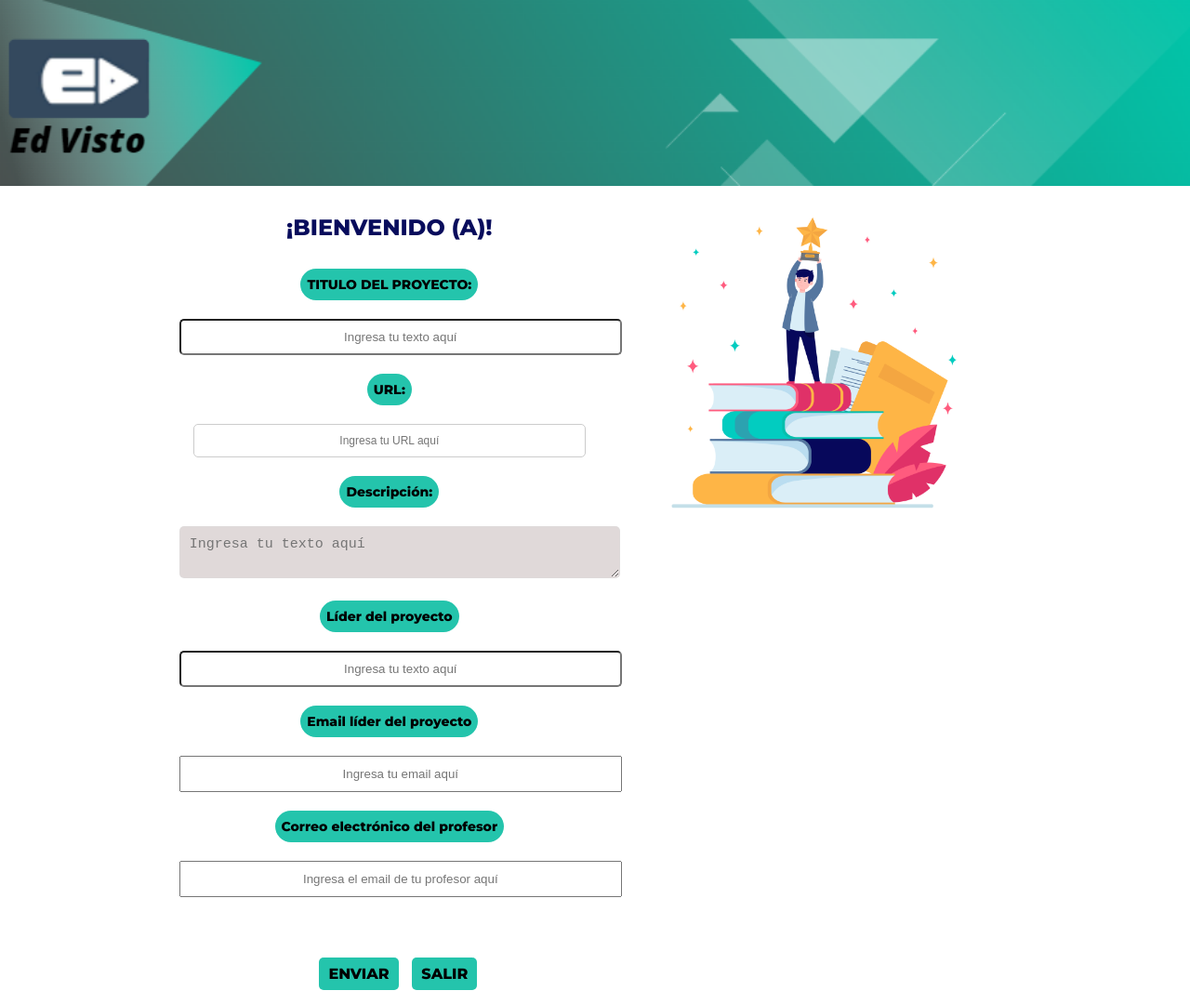
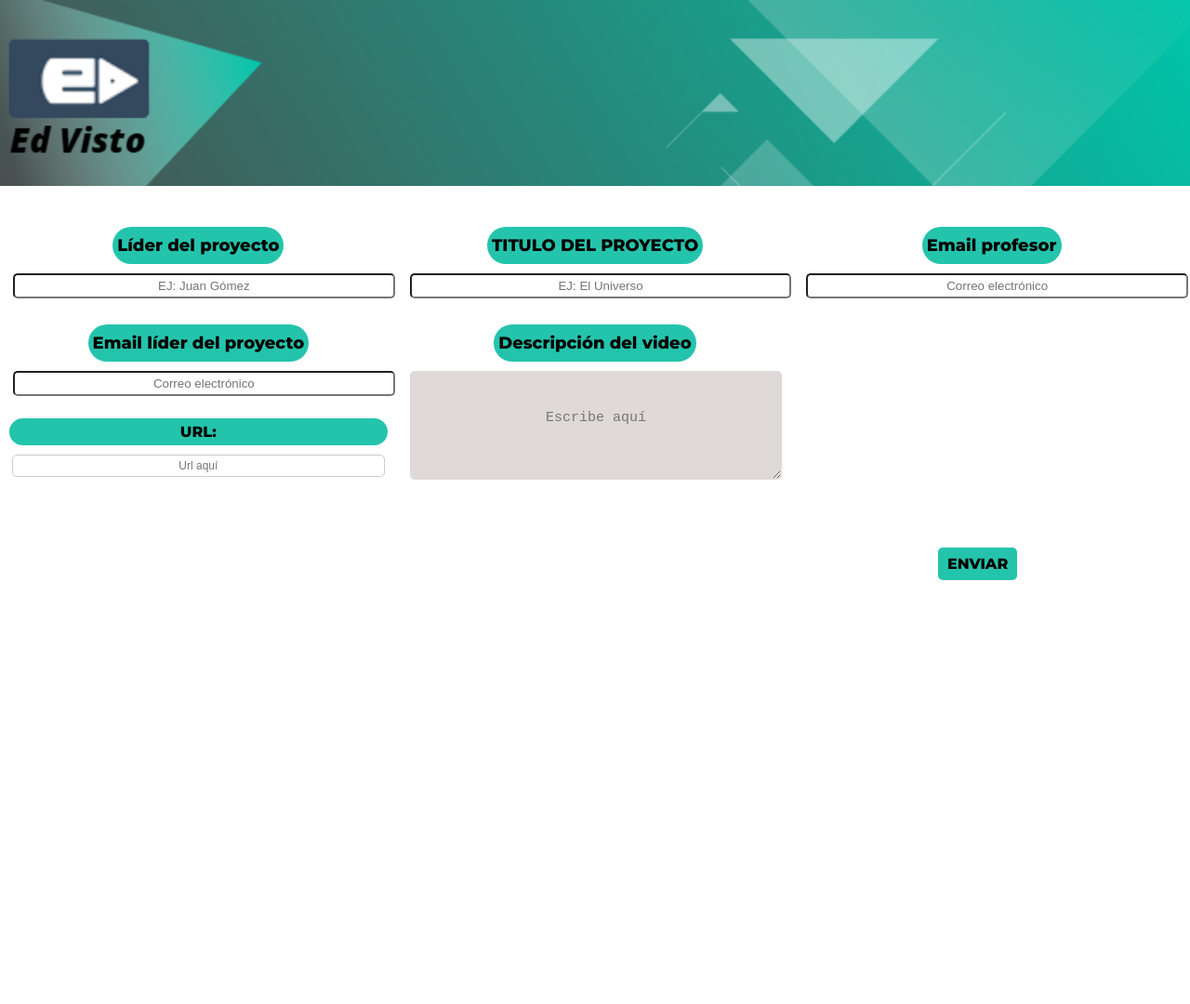
Before and after one commit to InTechMOM/team-7-front, a plain HTML site: page estudiantepantalla1.html in a window 1280 px wide. Shown: the whole page at 93% size. After the commit the page ends 800 px from the top, so only its background shows below. Drawn offline with Linux system fonts and the light colour scheme.

Commit message:
Se estructura script en login para acceder a pantallas

```diff
--- a/estudiantepantalla1.html
+++ b/estudiantepantalla1.html
@@ -3,7 +3,7 @@
 <head>
 	<meta charset="UTF-8">
 	<meta name="viewport" content="width=device-width, initial-scale=1.0">
-	<title>Estudiante</title>
+	<title>Estudiante - Ver Calificaciones</title>
     <link rel="icon" type="image/x-icon" href="imagenes/Captura.PNG">
     <link rel="stylesheet" href="style.css">
 	<link rel="preconnect" href="https://fonts.googleapis.com">
@@ -18,43 +18,49 @@
 
   </header>
 
-  <form class="form-estudiante">
-  <div class="column-estudiante1">
-    <h2>¡BIENVENIDO (A)!</h2>
-    <div class="input-box-estudiante1">
-      <h3>TITULO DEL PROYECTO:</h3>
-      <input type="text" placeholder="Ingresa tu texto aquí">
+  <div class="container-colum">
+    <div class="column">
+        <div class="input-box">
+          <h3>Líder del proyecto</h3>
+            <input type="text" minlength="4" maxlength="80" placeholder="EJ: Juan Gómez">
+               </div>
+            <div class="input-box" onsubmit="return validarEmail()">
+              <h3>Email líder del proyecto</h3>
+                <input class="input-box-email" type="email" id="email" name="email" minlength="4" maxlength="256" placeholder="Correo electrónico">
+                  </div>
+                    <div class="form-group-estudiante">
+                     <label for="input-url-estudiante">URL:</label>
+                      <input type="url" id="input-url" name="url" placeholder="Url aquí">
+                        </div>
+
     </div>
-    <div class="input-box-estudiante1">
-      <h3>URL:</h3>
-      <input type="url" placeholder="Ingresa tu URL aquí">
+    <div class="column">
+        <div class="input-box">
+          <h3>TITULO DEL PROYECTO</h3>
+            <input type="text" minlength="4" maxlength="80" placeholder="EJ: El Universo">
+              </div>
+                <div class="input-box">
+                  <h3>Descripción del video</h3>
+                    <div class="container-textarea">
+                      <textarea class="textinput" minlength="4" maxlength="500" placeholder="Escribe aquí" rows="8" cols="40"></textarea>
+                        </div>
+                         </div>
+
     </div>
-    <div class="input-box-estudiante1">
-      <h3>Descripción:</h3>
-      <textarea class="textarea-estudiante1" placeholder="Ingresa tu texto aquí"></textarea>
-    </div>
-    <div class="input-box-estudiante1">
-      <h3>Líder del proyecto</h3>
-      <input type="text" placeholder="Ingresa tu texto aquí">
-    </div>
-    <div class="input-box-estudiante1">
-      <h3>Email líder del proyecto</h3>
-      <input type="email" placeholder="Ingresa tu email aquí">
-    </div>
-    <div class="input-box-estudiante1">
-      <h3>Correo electrónico del profesor</h3>
-      <input type="email" placeholder="Ingresa el email de tu profesor aquí">
+
+
+    <div class="column">
+      <div class="input-box" onsubmit="return validarEmail()">
+        <h3>Email profesor</h3>
+          <input class="input-box-email" type="email" id="email" name="email" minlength="4" maxlength="256" placeholder="Correo electrónico">
+            </div>
+
+
     </div>
   </div>
-  <div class="column">
-      <img src="imagenes/5891.jpg" alt="Imagen">
-  </div>
-</form>
 
-
-  <div class="btn-estudiante1">
-    <button class="btn1">ENVIAR</button>
-    <button class="btn1">SALIR</button>
+  <div class="btn-container">
+    <button class="btn">ENVIAR</button>
   </div>
 
   <script src="script.js"></script>
--- a/script.js
+++ b/script.js
@@ -45,3 +45,28 @@ function validarEmail() {
     return false;
   }
 }
+
+
+
+
+
+
+
+/*FUNCIÓN LOGIN a pantalla docente y estudiante*/
+
+document.getElementById('login-form').addEventListener('submit', function(e) {
+  e.preventDefault();
+
+  // Obtiene los valores del formulario
+  var email = document.getElementById('email').value;
+  var role = document.querySelector('input[name="role"]:checked').value;
+
+  // Verifica el correo y rol y redirige
+  if (email === 'anavergara05@gmail.com' && role === 'estudiante') {
+    window.location.href = './estudiantepantalla1.html'; // Redirige a la página del estudiante
+  } else if (email === 'anavergara05@gmail.com' && role === 'docente') {
+    window.location.href = 'docente.html'; // Redirige a la página del docente
+  } else {
+    alert('El correo o el rol son incorrectos');
+  }
+});
--- a/style.css
+++ b/style.css
@@ -5,7 +5,7 @@
 	}
 
 
-/*LOGIN*/
+/* PANTALLA LOGIN*/
 
 /*encabezado imagen Edvisto*/
 .header {
@@ -33,6 +33,14 @@ body {
 	box-shadow: 0 2px 5px rgba(0, 0, 0, 0.3);
 	}
 
+
+/*cuadro del correo y los dos checkbox*/
+#login-form {
+	display: flex;
+	flex-direction: column;
+	margin-top: 0.5rem;
+	}
+
 /*h1 Iniciar sesión*/
 .login-title {
 	margin:auto;
@@ -48,32 +56,25 @@ body {
 	}
 
 /*cuadro del correo electrónico*/
-.form-input {
+#login-form #email {
 	margin: auto;
+	margin-bottom: 0.5rem;
 	width: 70%;
 	text-align: center;
 	padding: 0.5rem;
-	margin-bottom: 1.5rem;
 	border: 3px solid #000000;
 	border-radius: 3px;
 	}
 
-/*cuadro del correo y los dos checkbox*/
-.login-form {
-	display: flex;
-	flex-direction: column;
-	margin-top: 0.5rem;
-	}
 
 /*labels*/
 .form-label {
 	display: block;
 	align-items: center;
-	margin-bottom: 1.5rem;
 	}
 
 /*manito para el checked*/
-.form-label input {
+#role-student, #role-teacher{
 	margin-right: 1.5rem ;
 	cursor: pointer;
 	}
@@ -90,7 +91,7 @@ label.form-label {
 	}
 
 /*Propiedades del botón ingresar*/
-.form-button {
+#login-btn {
 	margin:auto;
 	margin-top: 0.5rem;
 	margin-bottom: 1.5rem;
@@ -106,7 +107,7 @@ label.form-label {
 	}
 
 /*Hover del botón*/
-.form-button:hover {
+#login-btn:hover {
 	background-color: #86E4D4;
 	}
 
@@ -116,7 +117,7 @@ label.form-label {
 
 
 
-/*DOCENTE*/
+/*PANTALLA DOCENTE*/
 
 /* Estilos base para el contenedor y los elementos del select */
 .select-container {
@@ -161,7 +162,7 @@ label.form-label {
 
 	}
 
-  /*URL*/
+  /*url que califica el docente*/
 
 /* Estilos base para el contenedor y los elementos del label y enlace */
 
@@ -338,14 +339,14 @@ label.form-label {
 
 
 
-/*ESTUDIANTE*/
+/*PANTALLA CARGUE DE VIDEO ESTUDIANTE */
 
 /*input para cargar el video*/
 
 .container-colum {
 	display: flex;
 	justify-content: center;
-	margin: 100px;
+	margin-top: 40px;
 	}
 
 .column {
@@ -484,99 +485,3 @@ input[type="url"] {
 	margin-top: 4px;
 	padding: 4px;
   }
-
-
-
-
-
-  /*pantalla 1 estudiante reestructuración*/
-
-.form-estudiante {
-	display: flex;
-	justify-content: center;
-  }
-
-.column-estudiante1 {
-	margin: 0 10px;
-	text-align: center;
-  }
-
-.column-estudiante1 h2 {
-	font-size: 24px;
-	margin-top: 30px;
-	margin-bottom: 30px;
-	color: rgb(8,12,92);
-  }
-
-.column-estudiante1 h3 {
-	font-size: 14px;
-	margin-bottom: 20px;
-	padding: 7px;
-	height: 20px;
-
-  }
-
-.input-box-estudiante1 {
-	margin-bottom: 20px;
-	text-align: center;
-  }
-
-.input-box-estudiante1 input[type="text"],
-.input-box-estudiante1 input[type="email"],
-.input-box-estudiante1 input[type="url"],
-.input-box-estudiante1 textarea {
-	width: 100%;
-	padding: 10px;
-
-  }
-
-img {
-	max-width: 90%;
-	height: auto;
-	}
-
-.textarea-estudiante1 {
-	width: 100%;
-	font-size: 15px;
-	background-color: rgb(224, 217, 217); /* Cambia el color de fondo */
-	color: #333; /* Cambia el color de texto */
-	border: 1px solid rgba(217, 217, 217, 0.46);;
-	border-radius: 5px;
-	resize: vertical; /* Permite redimensionar verticalmente */
-	min-height: 20px; /* Altura mínima */
-	max-height: 200px; /* Altura máxima */
-	overflow-y: auto; /* Añade scroll cuando se supera la altura máxima */
-  	}
-
-
-/*botón estudiante*/
-
-.btn-estudiante1 {
-	position: relative;
-	margin-top: 50px;
-	bottom: 10px;
-	right: 20px;
-	margin-left: 28%;
-
-  	}
-
-.btn1 {
-	display: inline-block;
-	background-color: #24C4AC;
-	font-family: 'Montserrat', sans-serif;
-	color: #000;
-	padding: 8px 10px;
-	text-align: center;
-	text-decoration: none;
-	font-size: 16px;
-	margin: 5px;
-	border: none;
-	border-radius: 5px;
-	cursor: pointer;
-	}
-
-.btn1:hover {
-	color: rgb(162, 250, 250) !important;
-	box-shadow: 0 4px 16px rgba(49, 138, 172, 1);
-	transition: all 0.2s ease;
- 	}
```
Also changed, not shown: docente.html (+1 -4 lines), estudiantepantalla2.html (+1 -2 lines), login.html (+17 -6 lines).
